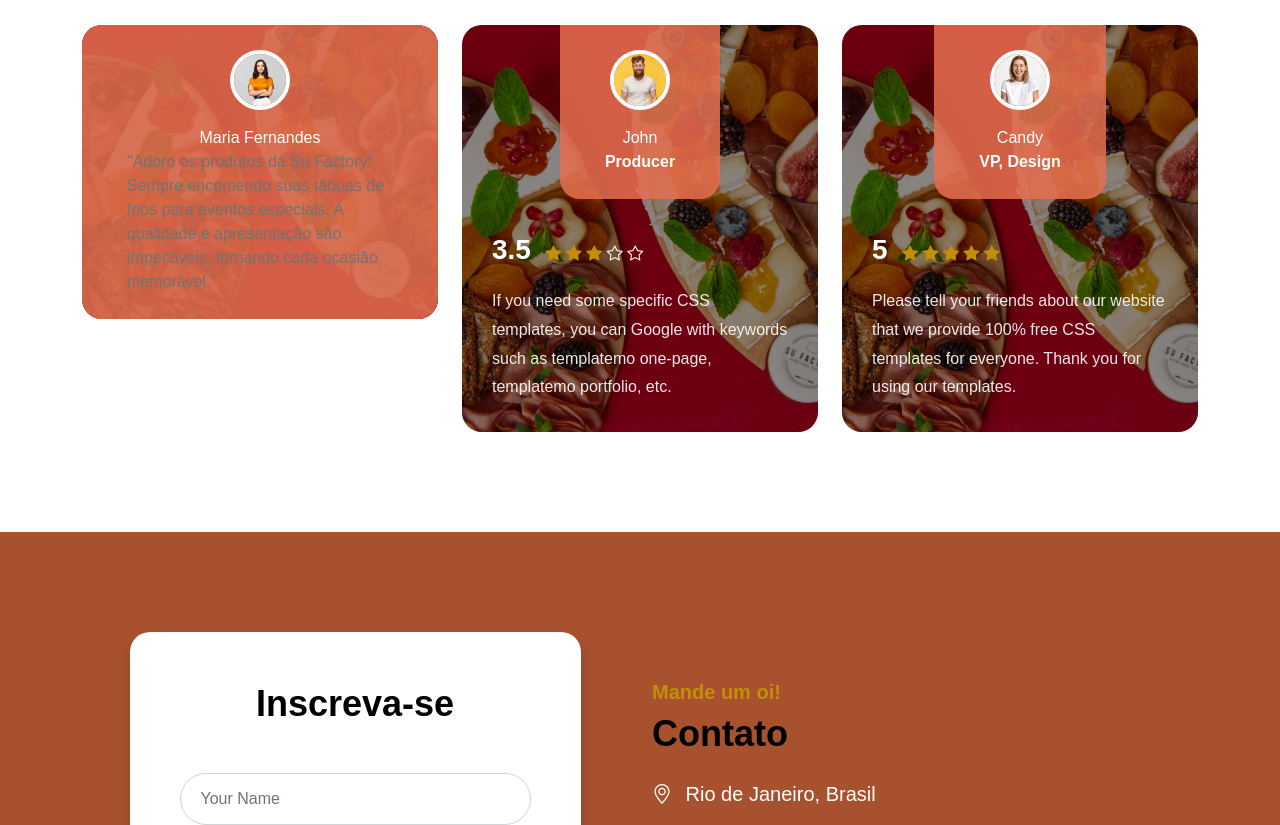
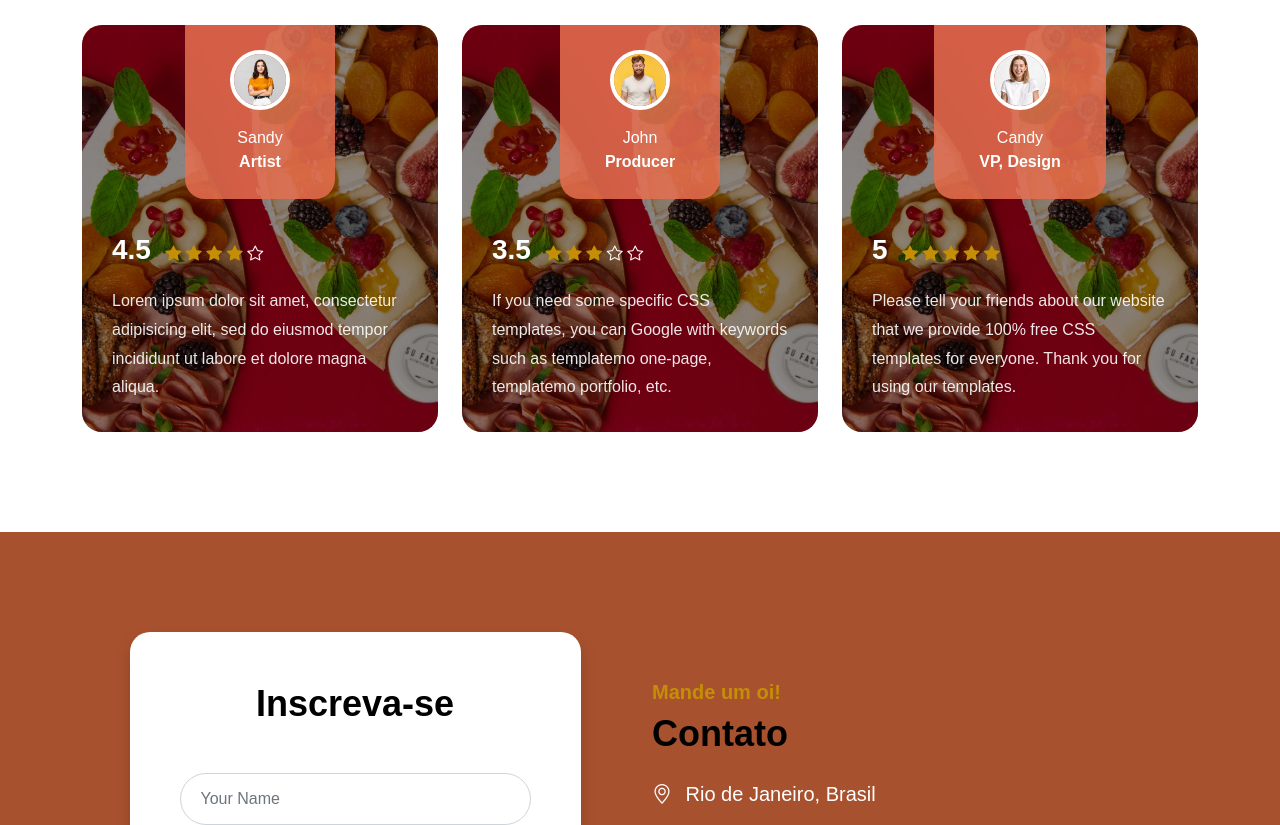
Before and after one commit to mktanalytics24/site, a plain HTML site: page index.html in a window 1280 px wide. Shown: the part 5640-6465 px from the top of the page. Drawn offline with nearby package versions, Linux system fonts and the light colour scheme; some packages are replaced by stand-ins of ours; a script that the page names is missing; a web font is replaced by a local one.

Commit message:
Update index.html

```diff
--- a/index.html
+++ b/index.html
@@ -261,10 +261,24 @@ Conta com produtos sofisticados e de qualidade, visando entregar momentos e expe
                                     <img src="images/avatar/portrait-beautiful-young-woman-standing-grey-wall.jpg" class="img-fluid avatar-image" alt="">
 
                                     <div class="text-center mt-3">
-                                        <span class="text-white">Maria Fernandes</span>
+                                        <span class="text-white">Sandy</span>
+
+                                        <strong class="d-block text-white">Artist</strong>
+                                    </div>
+                                </div>
+
+                                <div class="custom-block-info">
+                                    <div class="reviews-group mb-3">
+                                        <strong>4.5</strong>
+
+                                        <i class="bi-star-fill"></i>
+                                        <i class="bi-star-fill"></i>
+                                        <i class="bi-star-fill"></i>
+                                        <i class="bi-star-fill"></i>
+                                        <i class="bi-star"></i>
                                     </div>
 
-                                    <p class="mb-0">"Adoro os produtos da Su Factory! Sempre encomendo suas tábuas de frios para eventos especiais. A qualidade e apresentação são impecáveis, tornando cada ocasião memorável."</p>
+                                    <p class="mb-0">Lorem ipsum dolor sit amet, consectetur adipisicing elit, sed do eiusmod tempor incididunt ut labore et dolore magna aliqua.</p>
                                 </div>
                             </div>
                         </div>
```
